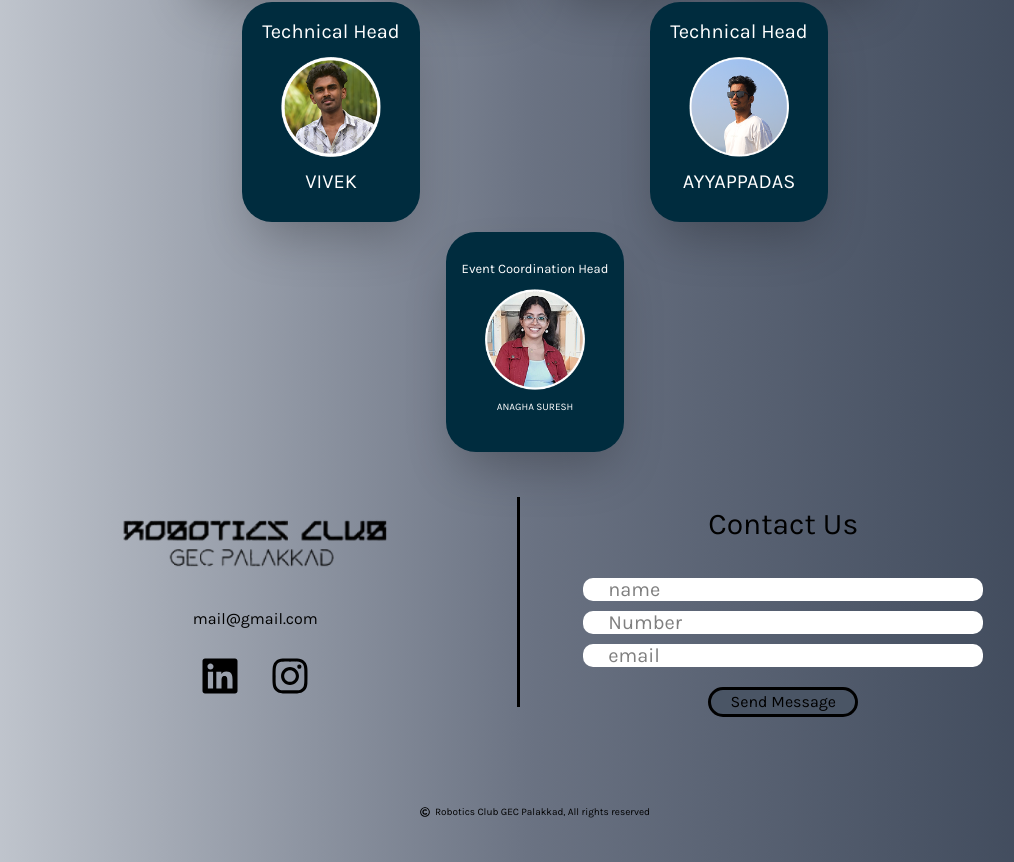
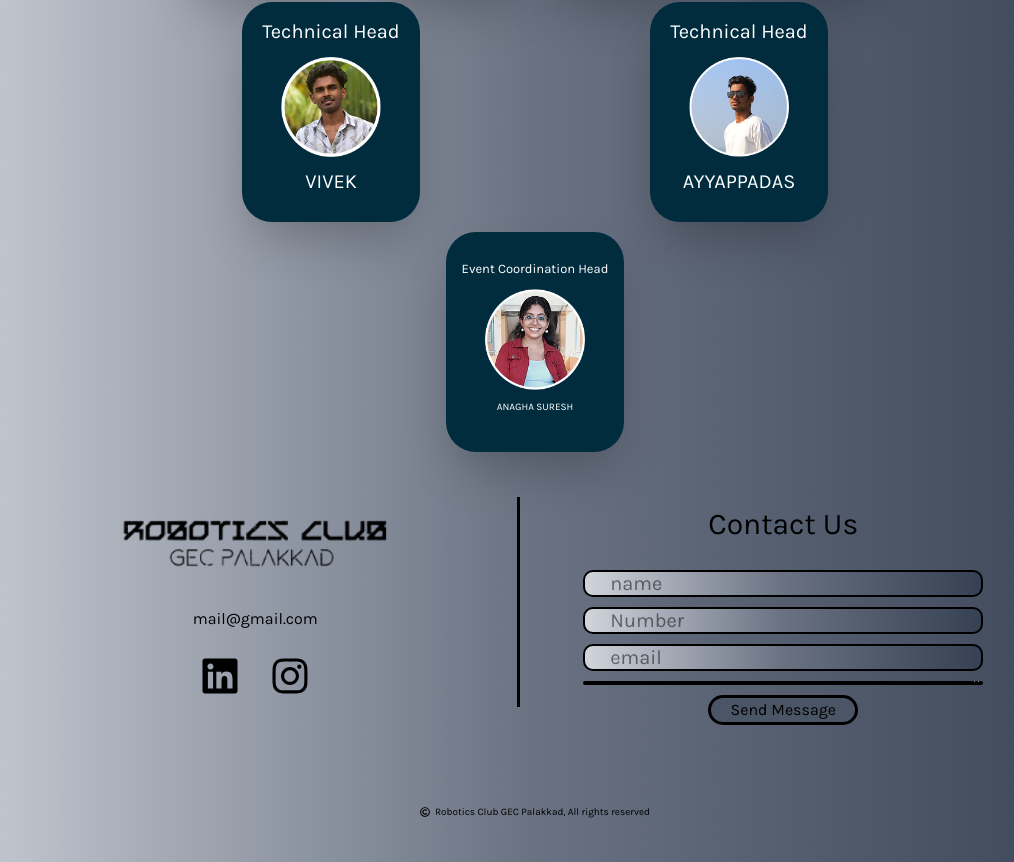
Before and after one commit to Muflih-uk/RoboticsClub-Website, a Next.js app: page / in a window 1280 px wide. Shown: the part 3538-4400 px from the top of the page, without its empty margins (105-1119 px from the left). Built offline with nearby package versions, Linux system fonts and the light colour scheme.

Commit message:
The Contact and Home Page is Modified

```diff
--- a/app/Contact.tsx
+++ b/app/Contact.tsx
@@ -29,10 +29,10 @@ const Contact = () => {
           <div className="flex flex-col items-center h-[70%] mb-[20px] p-[5px] w-[50%]">
             <h1 className="text-[30px]">Contact Us</h1>
             <form className="flex flex-col space-y-[10px] items-center justify-center mt-[20px] p-[20px] w-[80%] h-[80%]">
-              <input className="bg-white w-[400px] h-[40px] rounded-[10px] text-[20px] pl-[25px] outline-none" type="text" placeholder="name"/>
-              <input className="bg-white w-[400px] h-[40px] rounded-[10px] text-[20px] pl-[25px] outline-none" type="tel" placeholder="Number"/>
-              <input className="bg-white w-[400px] h-[40px] rounded-[10px] text-[20px] pl-[25px] outline-none" type="email" placeholder="email"/>
-              <textarea cols={4} className="bg-white w-[400px] h-[100px] rounded-[10px] text-[15px] pl-[25px] outline-none" placeholder="Message"/>
+              <input className="bg-linear-to-r from-gray-300 via-gray-500 to-gray-700 border-[2px] w-[400px] h-[40px] rounded-[10px] text-[20px] pl-[25px] outline-none" type="text" placeholder="name"/>
+              <input className="bg-linear-to-r from-gray-300 via-gray-500 to-gray-700 border-[2px] w-[400px] h-[40px] rounded-[10px] text-[20px] pl-[25px] outline-none" type="tel" placeholder="Number"/>
+              <input className="bg-linear-to-r from-gray-300 via-gray-500 to-gray-700 border-[2px] w-[400px] h-[40px] rounded-[10px] text-[20px] pl-[25px] outline-none" type="email" placeholder="email"/>
+              <textarea cols={4} className="bg-linear-to-r from-gray-300 via-gray-500 to-gray-700 border-[2px] w-[400px] h-[100px] rounded-[10px] text-[15px] pl-[25px] outline-none" placeholder="Message"/>
               <input className="bg-gray-600 border-3 w-[150px] h-[50px] rounded-full hover:bg-white" type="submit" value="Send Message" />
             </form>
           </div>
@@ -66,9 +66,9 @@ const Contact = () => {
           <div className="flex flex-col items-center h-[70%] mb-[20px] p-[5px] w-[50%]">
               <h1 className="text-[25px] mt-[20px]">Contact Us</h1>
               <form className="flex flex-col space-y-[10px] items-center justify-center mt-[20px] p-[20px] w-[80%] h-[80%]">
-                <input className="bg-white w-[300px] h-[40px] rounded-[10px] text-[20px] pl-[25px] outline-none" type="text" placeholder="name"/>
-                <input className="bg-white w-[300px] h-[40px] rounded-[10px] text-[20px] pl-[25px] outline-none" type="tel" placeholder="Number"/>
-                <input className="bg-white w-[300px] h-[40px] rounded-[10px] text-[20px] pl-[25px] outline-none" type="email" placeholder="email"/>
+                <input className="border w-[300px] h-[40px] rounded-[10px] text-[20px] bg-linear-to-r from-gray-300 via-gray-500 to-gray-700 pl-[25px] outline-none" type="text" placeholder="name"/>
+                <input className="bg-linear-to-r from-gray-300 via-gray-500 to-gray-700 border w-[300px] h-[40px] rounded-[10px] text-[20px] pl-[25px] outline-none" type="tel" placeholder="Number"/>
+                <input className="bg-linear-to-r from-gray-300 via-gray-500 to-gray-700 border w-[300px] h-[40px] rounded-[10px] text-[20px] pl-[25px] outline-none" type="email" placeholder="email"/>
                 <textarea cols={4} className="bg-white w-[300px] h-[100px] rounded-[10px] text-[15px] pl-[25px] outline-none" placeholder="Message"/>
                 <input className="bg-gray-600 border-3 w-[100px] h-[50px] rounded-full hover:bg-white text-[10px]" type="submit" value="Send Message" />
               </form>
--- a/app/Home.tsx
+++ b/app/Home.tsx
@@ -107,7 +107,7 @@ const Home = () => {
         </div>
         <h1 className='text-[100px] mt-[100px] ml-[150px]'>WE</h1>
         <h1 className='flex text-[100px] justify-center items-center mt-[200px] ml-[-146px] border-r-4 h-[100px]'>{words[index].substring(0,subIndex)}</h1>
-        <Link href={'/'} className='absolute flex left-1/2 -translate-x-1/2 flex-col bottom-0 p-[5px]'>
+        <Link href={'/#gallery'} className='absolute flex left-1/2 -translate-x-1/2 flex-col bottom-0 p-[5px]'>
           <h1>Scroll Down to Explore More</h1>
           <IoIosArrowDown className='text-[20px] ml-[100px] animate-bounce' />
         </Link>
```
